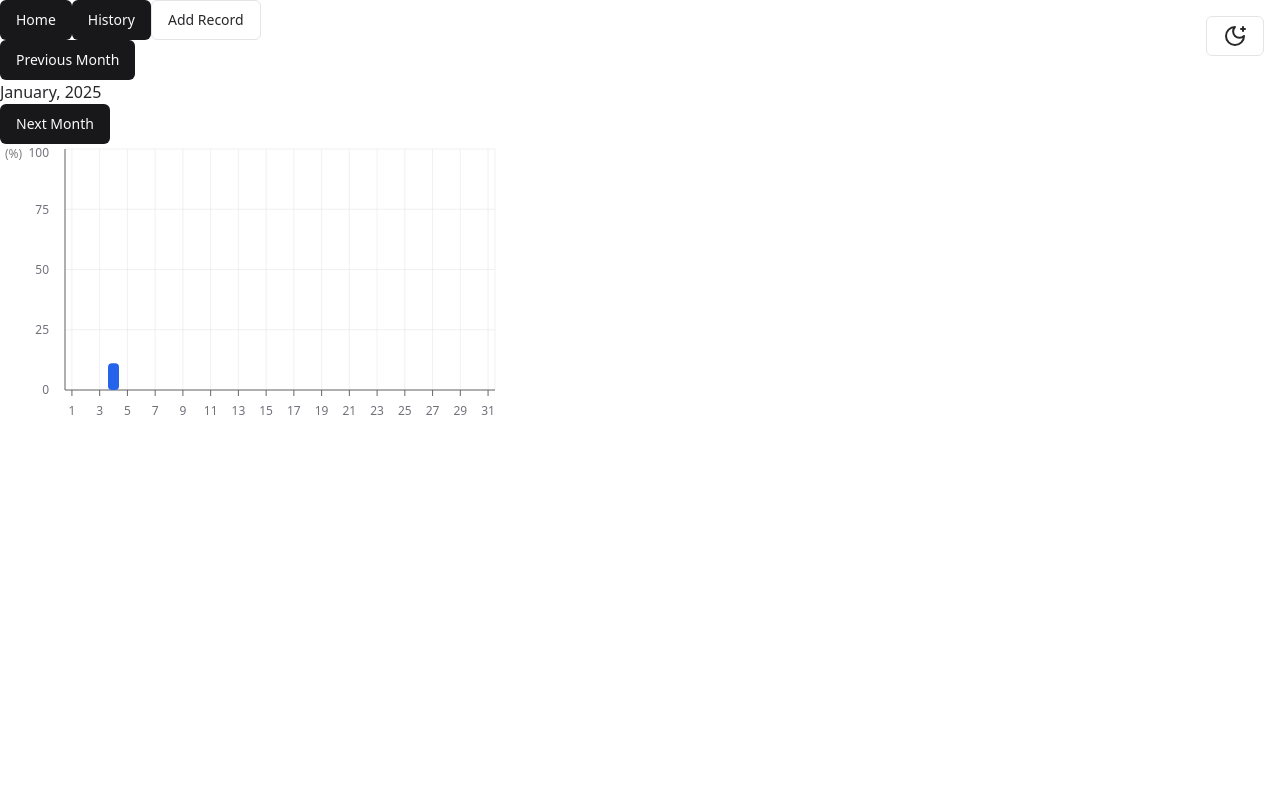
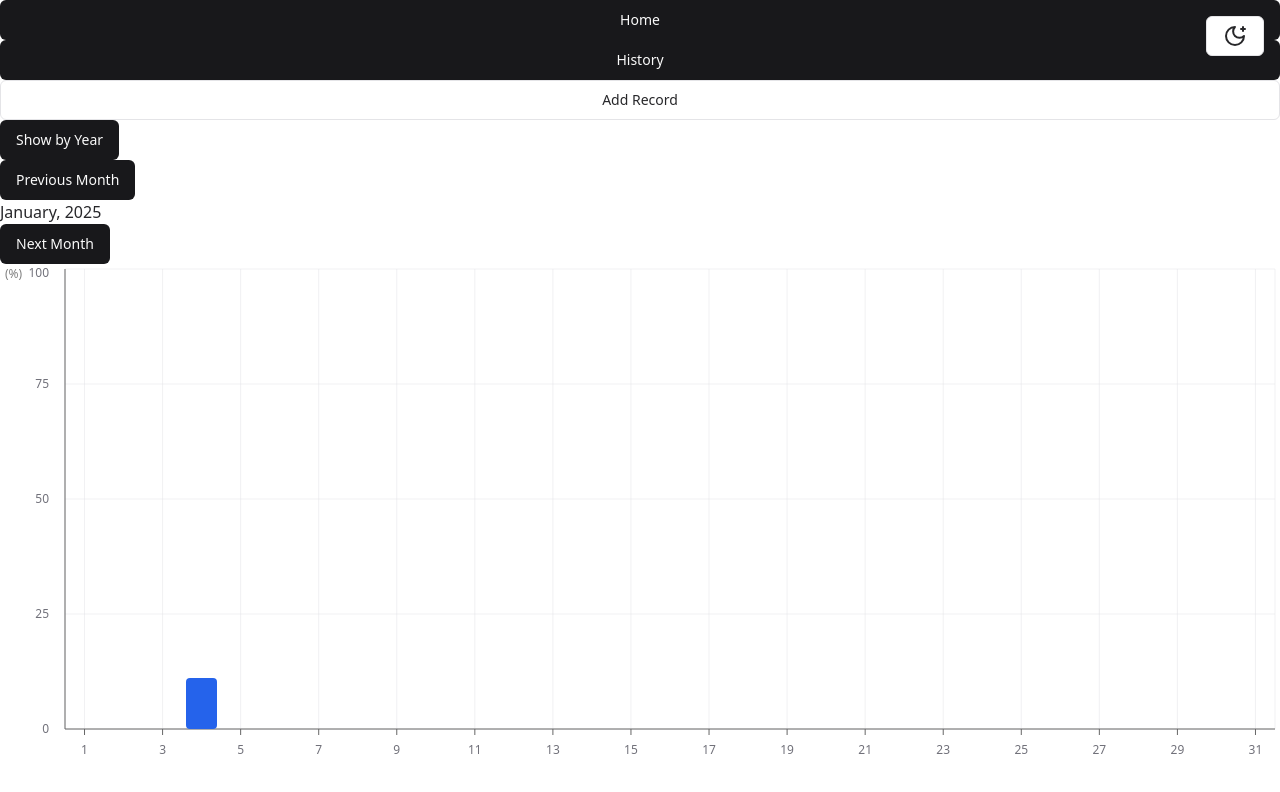
Before and after one commit to rejnowicz281/drink, a React (Vite) app: page /history in a window 1280 px wide. Shown: the top 792 px of the page. Built offline with nearby package versions, Linux system fonts and the light colour scheme.

Commit message:
allow user to switch between year and month history charts

```diff
--- a/src/App.tsx
+++ b/src/App.tsx
@@ -17,7 +17,7 @@ function App() {
                         <Routes>
                             <Route
                                 element={
-                                    <div>
+                                    <div className="flex-1 flex flex-col">
                                         <Button asChild>
                                             <Link to="/">Home</Link>
                                         </Button>
--- a/src/components/pages/history/history-chart/index.tsx
+++ b/src/components/pages/history/history-chart/index.tsx
@@ -1,8 +1,8 @@
 import { Button } from "@/components/ui/button";
 import { ChartContainer, type ChartConfig } from "@/components/ui/chart";
-import { useGetMonthProgressPercentages } from "@/hooks/store/progress-goal";
+import { useGetMonthProgressPercentages, useGetYearProgressPercentages } from "@/hooks/store/progress-goal";
 import dayjs from "dayjs";
-import { useRef, useState } from "react";
+import { useState } from "react";
 import { Bar, BarChart, CartesianGrid, Tooltip, XAxis, YAxis } from "recharts";
 
 const chartConfig = {
@@ -13,37 +13,84 @@ const chartConfig = {
 } satisfies ChartConfig;
 
 export default function HistoryChart() {
-    const year = useRef(dayjs().year());
-    const [month, setMonth] = useState(dayjs().month());
+    const [chartMode, setChartMode] = useState<"byMonth" | "byYear">("byMonth");
+
+    const toggleChartMode = () => {
+        setChartMode((prev) => (prev === "byMonth" ? "byYear" : "byMonth"));
+    };
+
+    const isMonthMode = chartMode === "byMonth";
+
+    const [{ month, year }, setDate] = useState({
+        month: dayjs().month(),
+        year: dayjs().year()
+    });
 
     const setMonthHandler = (month: number) => {
         if (month < 0) {
-            setMonth(11);
-            year.current = year.current - 1;
+            setDate({
+                month: 11,
+                year: year - 1
+            });
         } else if (month > 11) {
-            setMonth(0);
-            year.current = year.current + 1;
+            setDate({
+                month: 0,
+                year: year + 1
+            });
         } else {
-            setMonth(month);
+            setDate({
+                month,
+                year
+            });
         }
     };
 
-    const progressData = useGetMonthProgressPercentages(month, year.current);
+    const setYearHandler = (year: number) => {
+        setDate({
+            month,
+            year
+        });
+    };
+
+    const monthProgressData = useGetMonthProgressPercentages(month, year);
+    const yearProgressData = useGetYearProgressPercentages(year);
 
     return (
         <>
             <div className="flex flex-col items-start">
-                <Button onClick={() => setMonthHandler(month - 1)}>Previous Month</Button>
+                <Button onClick={toggleChartMode}>{isMonthMode ? "Show by Year" : "Show by Month"}</Button>
+                <Button
+                    onClick={() => {
+                        if (isMonthMode) setMonthHandler(month - 1);
+                        else setYearHandler(year - 1);
+                    }}
+                >
+                    Previous {isMonthMode ? "Month" : "Year"}
+                </Button>
                 <span>
-                    {dayjs().month(month).format("MMMM")}, {year.current}
+                    {chartMode === "byMonth" && `${dayjs().month(month).format("MMMM")}, `}
+                    {year}
                 </span>
-                <Button onClick={() => setMonthHandler(month + 1)}>Next Month</Button>
+                <Button
+                    onClick={() => {
+                        if (chartMode === "byMonth") setMonthHandler(month + 1);
+                        else setYearHandler(year + 1);
+                    }}
+                >
+                    Next {isMonthMode ? "Month" : "Year"}
+                </Button>
             </div>
-            <ChartContainer config={chartConfig} className="min-h-[200px] max-w-[500px] w-full">
-                <BarChart accessibilityLayer data={progressData}>
+            <ChartContainer config={chartConfig} className="max-h-[500px] overflow-hidden flex-1">
+                <BarChart accessibilityLayer data={isMonthMode ? monthProgressData : yearProgressData}>
                     <Tooltip />
                     <CartesianGrid />
-                    <XAxis dataKey="day" tickLine={true} tickMargin={10} axisLine={true} interval={1} />
+                    <XAxis
+                        dataKey={isMonthMode ? "day" : "month"}
+                        tickLine={true}
+                        tickMargin={10}
+                        axisLine={true}
+                        interval={1}
+                    />
                     <YAxis
                         allowDataOverflow={true}
                         label={{ value: "(%)", position: "insideTopLeft", offset: 0 }}
--- a/src/hooks/store/progress-goal.ts
+++ b/src/hooks/store/progress-goal.ts
@@ -41,3 +41,17 @@ export const useGetMonthProgressPercentages = (month: number, year: number) => {
         };
     });
 };
+
+// Return the average progress percentage of each month in a year
+export const useGetYearProgressPercentages = (year: number) => {
+    return Array.from({ length: 12 }).map((_, index) => {
+        const monthFormatted = dayjs().month(index).format("MMM");
+        const progressPercentages = useGetMonthProgressPercentages(index, year);
+
+        return {
+            month: monthFormatted,
+            percentage:
+                progressPercentages.reduce((acc, { percentage }) => acc + percentage, 0) / progressPercentages.length
+        };
+    });
+};
```
